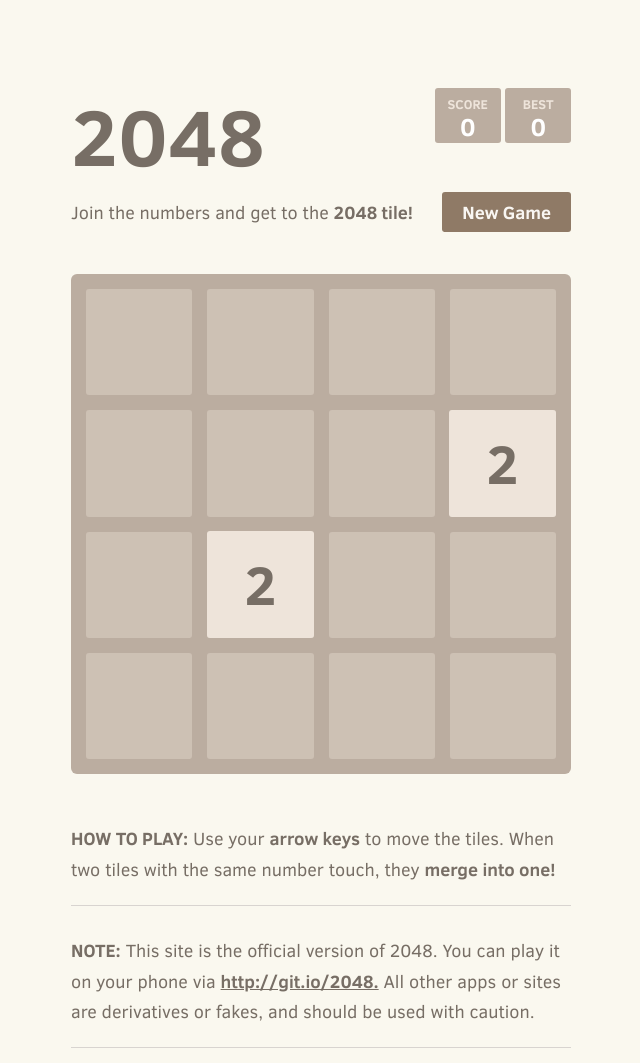
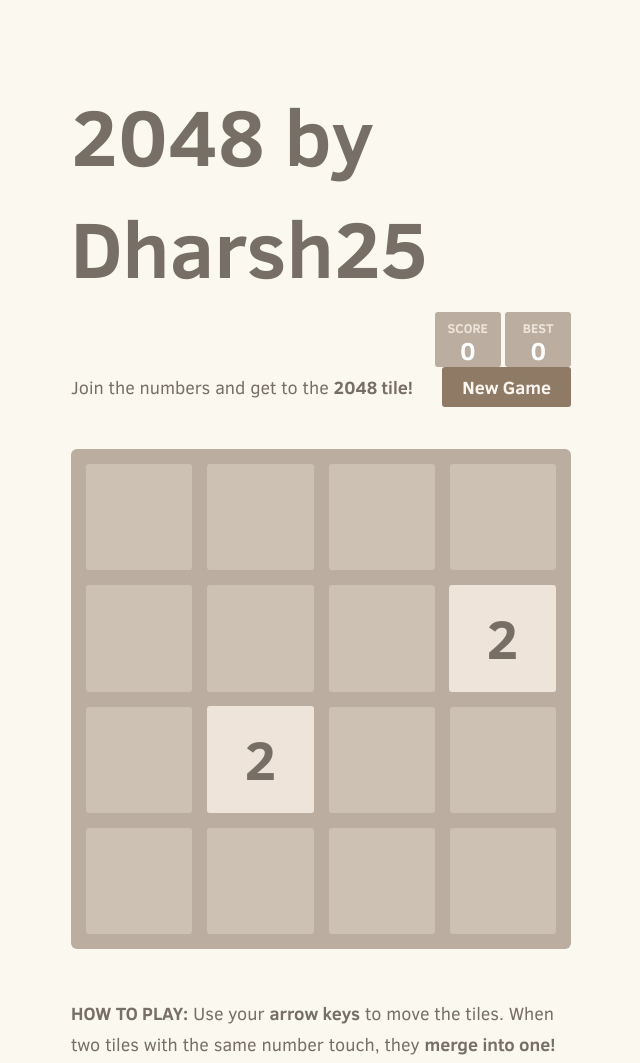
Before and after one commit to dharsandhanaraj25-max/2048-game-ci-cd, a plain HTML site: page index.html in a window 1280 px wide. Shown: the top 1063 px of the page, without its empty margins (319-959 px from the left). Drawn offline with Linux system fonts and the light colour scheme.

Commit message:
Changed game name to 2048 by *your name*

```diff
--- a/index.html
+++ b/index.html
@@ -19,7 +19,7 @@
 <body>
   <div class="container">
     <div class="heading">
-      <h1 class="title">2048</h1>
+      <h1 class="title">2048 by Dharsh25</h1>
       <div class="scores-container">
         <div class="score-container">0</div>
         <div class="best-container">0</div>
```
